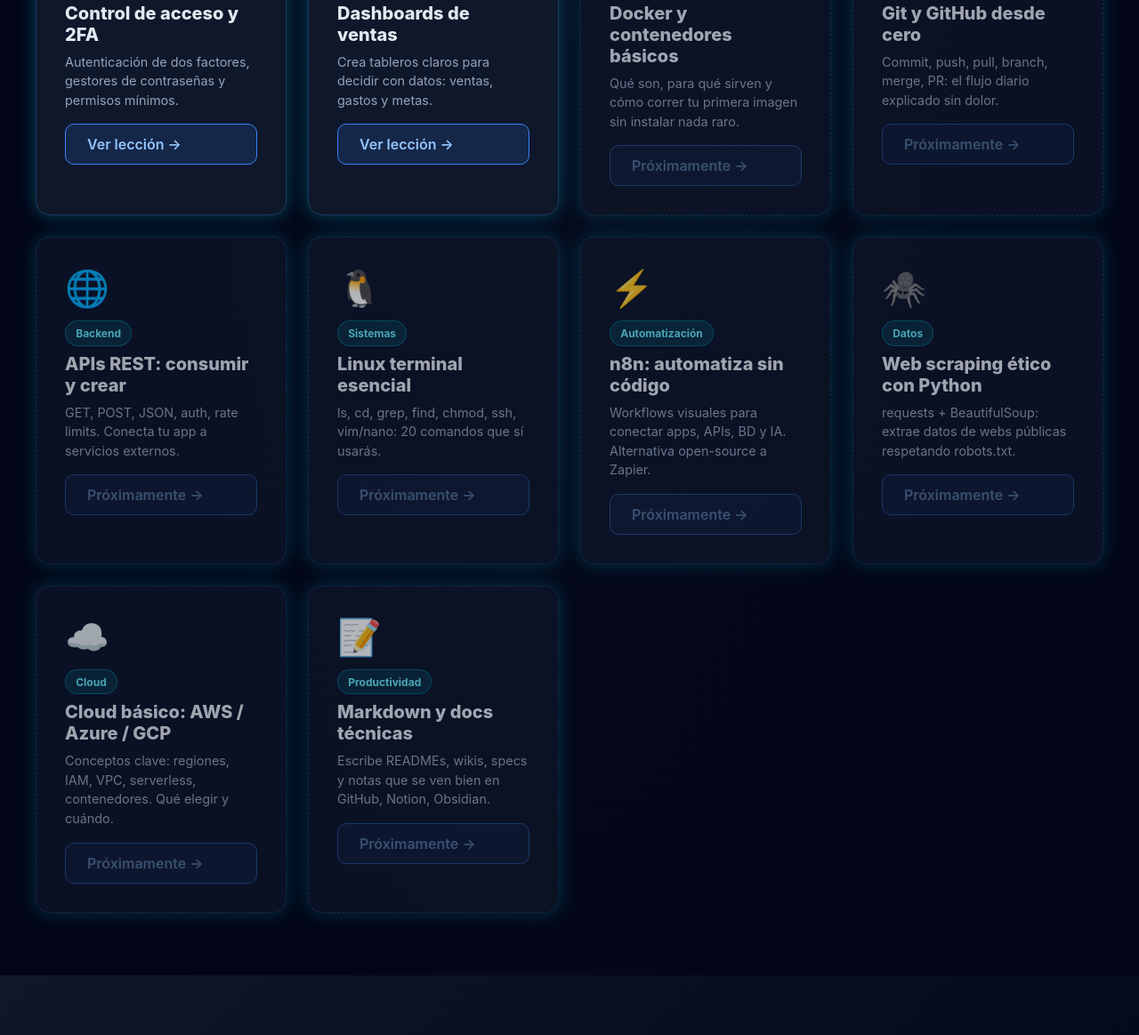
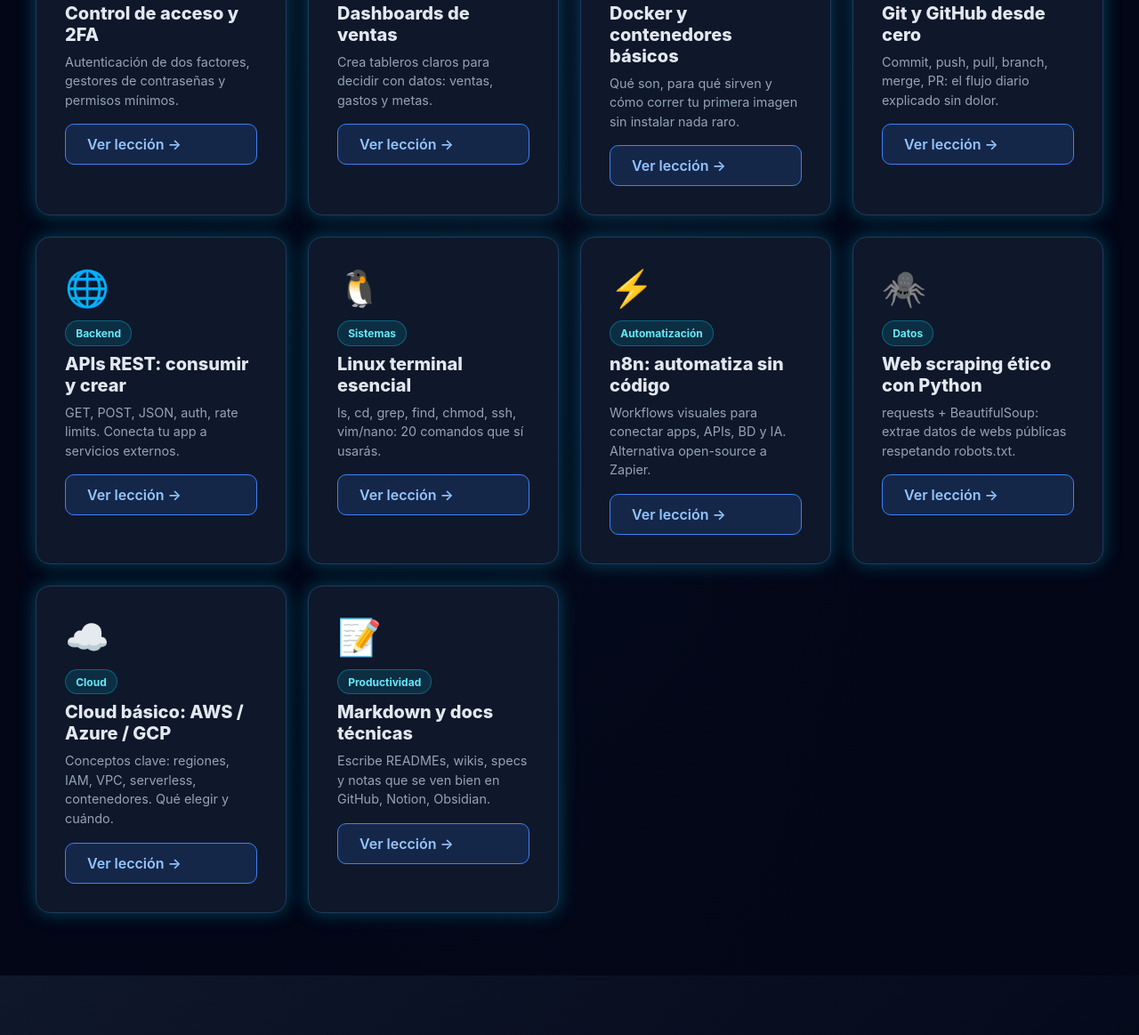
Before and after one commit to hiqmxx/workforce-mx, a plain HTML site: page edu/index.html in a window 1280 px wide. Shown: the part 2026-3189 px from the top of the page at 89% size. Drawn offline with Linux system fonts and the light colour scheme; files whose address does not match are found by name.

Commit message:
Edu: link 8 lesson cards to their lesson pages

```diff
--- a/edu/index.html
+++ b/edu/index.html
@@ -178,61 +178,61 @@ body{font-family:'Inter',system-ui,sans-serif;background:radial-gradient(ellipse
       </div>
 
       <!-- NUEVAS LECCIONES - Temas no cubiertos aún -->
-      <div class="card glow" style="background:var(--card);padding:2rem;display:flex;flex-direction:column;opacity:.7;border-style:dashed">
+      <div class="card glow" style="background:var(--card);padding:2rem;display:flex;flex-direction:column">
         <div style="font-size:2.5rem;margin-bottom:.75rem">📦</div>
         <div class="lesson-cat"><span class="cat-badge">DevOps</span></div>
         <div class="lesson-title">Docker y contenedores básicos</div>
         <div class="lesson-desc">Qué son, para qué sirven y cómo correr tu primera imagen sin instalar nada raro.</div>
-        <a class="btn-lesson" href="#" style="opacity:.5;pointer-events:none">Próximamente →</a>
+        <a class="btn-lesson" href="edu-leccion-docker.html">Ver lección →</a>
       </div>
-      <div class="card glow" style="background:var(--card);padding:2rem;display:flex;flex-direction:column;opacity:.7;border-style:dashed">
+      <div class="card glow" style="background:var(--card);padding:2rem;display:flex;flex-direction:column">
         <div style="font-size:2.5rem;margin-bottom:.75rem">🔀</div>
         <div class="lesson-cat"><span class="cat-badge">DevOps</span></div>
         <div class="lesson-title">Git y GitHub desde cero</div>
         <div class="lesson-desc">Commit, push, pull, branch, merge, PR: el flujo diario explicado sin dolor.</div>
-        <a class="btn-lesson" href="#" style="opacity:.5;pointer-events:none">Próximamente →</a>
+        <a class="btn-lesson" href="edu-leccion-git.html">Ver lección →</a>
       </div>
-      <div class="card glow" style="background:var(--card);padding:2rem;display:flex;flex-direction:column;opacity:.7;border-style:dashed">
+      <div class="card glow" style="background:var(--card);padding:2rem;display:flex;flex-direction:column">
         <div style="font-size:2.5rem;margin-bottom:.75rem">🌐</div>
         <div class="lesson-cat"><span class="cat-badge">Backend</span></div>
         <div class="lesson-title">APIs REST: consumir y crear</div>
         <div class="lesson-desc">GET, POST, JSON, auth, rate limits. Conecta tu app a servicios externos.</div>
-        <a class="btn-lesson" href="#" style="opacity:.5;pointer-events:none">Próximamente →</a>
+        <a class="btn-lesson" href="edu-leccion-apis.html">Ver lección →</a>
       </div>
-      <div class="card glow" style="background:var(--card);padding:2rem;display:flex;flex-direction:column;opacity:.7;border-style:dashed">
+      <div class="card glow" style="background:var(--card);padding:2rem;display:flex;flex-direction:column">
         <div style="font-size:2.5rem;margin-bottom:.75rem">🐧</div>
         <div class="lesson-cat"><span class="cat-badge">Sistemas</span></div>
         <div class="lesson-title">Linux terminal esencial</div>
         <div class="lesson-desc">ls, cd, grep, find, chmod, ssh, vim/nano: 20 comandos que sí usarás.</div>
-        <a class="btn-lesson" href="#" style="opacity:.5;pointer-events:none">Próximamente →</a>
+        <a class="btn-lesson" href="edu-leccion-linux.html">Ver lección →</a>
       </div>
-      <div class="card glow" style="background:var(--card);padding:2rem;display:flex;flex-direction:column;opacity:.7;border-style:dashed">
+      <div class="card glow" style="background:var(--card);padding:2rem;display:flex;flex-direction:column">
         <div style="font-size:2.5rem;margin-bottom:.75rem">⚡</div>
         <div class="lesson-cat"><span class="cat-badge">Automatización</span></div>
         <div class="lesson-title">n8n: automatiza sin código</div>
         <div class="lesson-desc">Workflows visuales para conectar apps, APIs, BD y IA. Alternativa open-source a Zapier.</div>
-        <a class="btn-lesson" href="#" style="opacity:.5;pointer-events:none">Próximamente →</a>
+        <a class="btn-lesson" href="edu-leccion-n8n.html">Ver lección →</a>
       </div>
-      <div class="card glow" style="background:var(--card);padding:2rem;display:flex;flex-direction:column;opacity:.7;border-style:dashed">
+      <div class="card glow" style="background:var(--card);padding:2rem;display:flex;flex-direction:column">
         <div style="font-size:2.5rem;margin-bottom:.75rem">🕷️</div>
         <div class="lesson-cat"><span class="cat-badge">Datos</span></div>
         <div class="lesson-title">Web scraping ético con Python</div>
         <div class="lesson-desc">requests + BeautifulSoup: extrae datos de webs públicas respetando robots.txt.</div>
-        <a class="btn-lesson" href="#" style="opacity:.5;pointer-events:none">Próximamente →</a>
+        <a class="btn-lesson" href="edu-leccion-scraping.html">Ver lección →</a>
       </div>
-      <div class="card glow" style="background:var(--card);padding:2rem;display:flex;flex-direction:column;opacity:.7;border-style:dashed">
+      <div class="card glow" style="background:var(--card);padding:2rem;display:flex;flex-direction:column">
         <div style="font-size:2.5rem;margin-bottom:.75rem">☁️</div>
         <div class="lesson-cat"><span class="cat-badge">Cloud</span></div>
         <div class="lesson-title">Cloud básico: AWS / Azure / GCP</div>
         <div class="lesson-desc">Conceptos clave: regiones, IAM, VPC, serverless, contenedores. Qué elegir y cuándo.</div>
-        <a class="btn-lesson" href="#" style="opacity:.5;pointer-events:none">Próximamente →</a>
+        <a class="btn-lesson" href="edu-leccion-cloud.html">Ver lección →</a>
       </div>
-      <div class="card glow" style="background:var(--card);padding:2rem;display:flex;flex-direction:column;opacity:.7;border-style:dashed">
+      <div class="card glow" style="background:var(--card);padding:2rem;display:flex;flex-direction:column">
         <div style="font-size:2.5rem;margin-bottom:.75rem">📝</div>
         <div class="lesson-cat"><span class="cat-badge">Productividad</span></div>
         <div class="lesson-title">Markdown y docs técnicas</div>
         <div class="lesson-desc">Escribe READMEs, wikis, specs y notas que se ven bien en GitHub, Notion, Obsidian.</div>
-        <a class="btn-lesson" href="#" style="opacity:.5;pointer-events:none">Próximamente →</a>
+        <a class="btn-lesson" href="edu-leccion-markdown.html">Ver lección →</a>
       </div>
     </div>
   </div>
```
